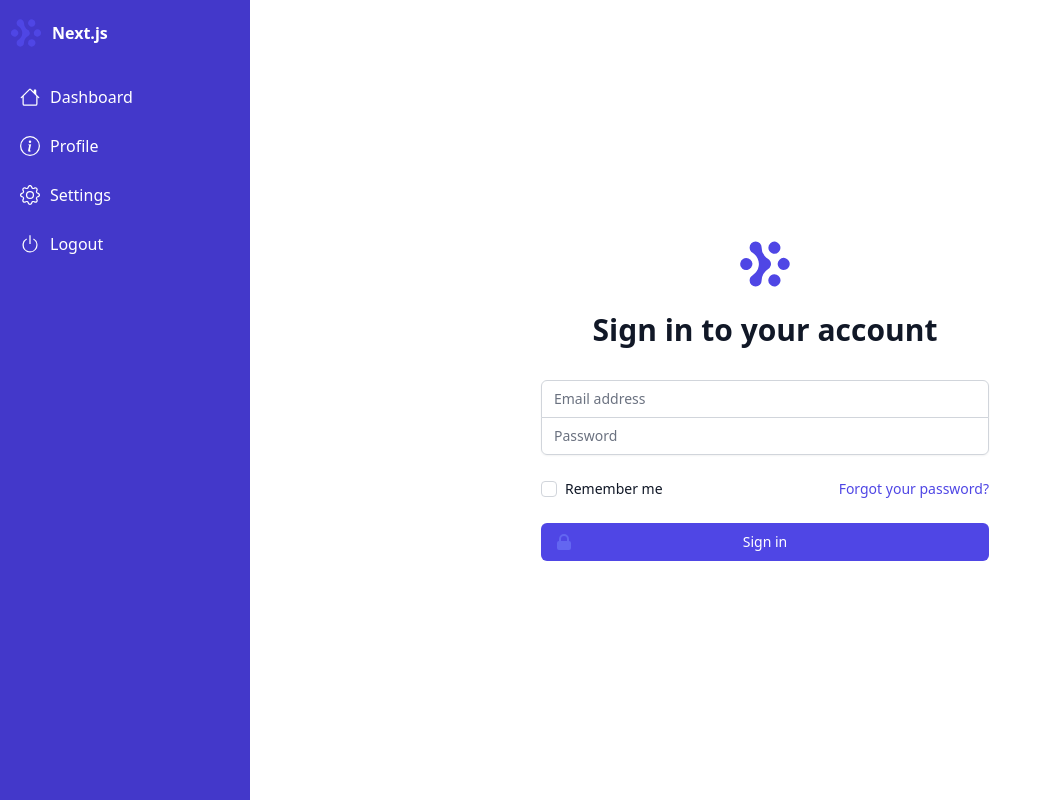
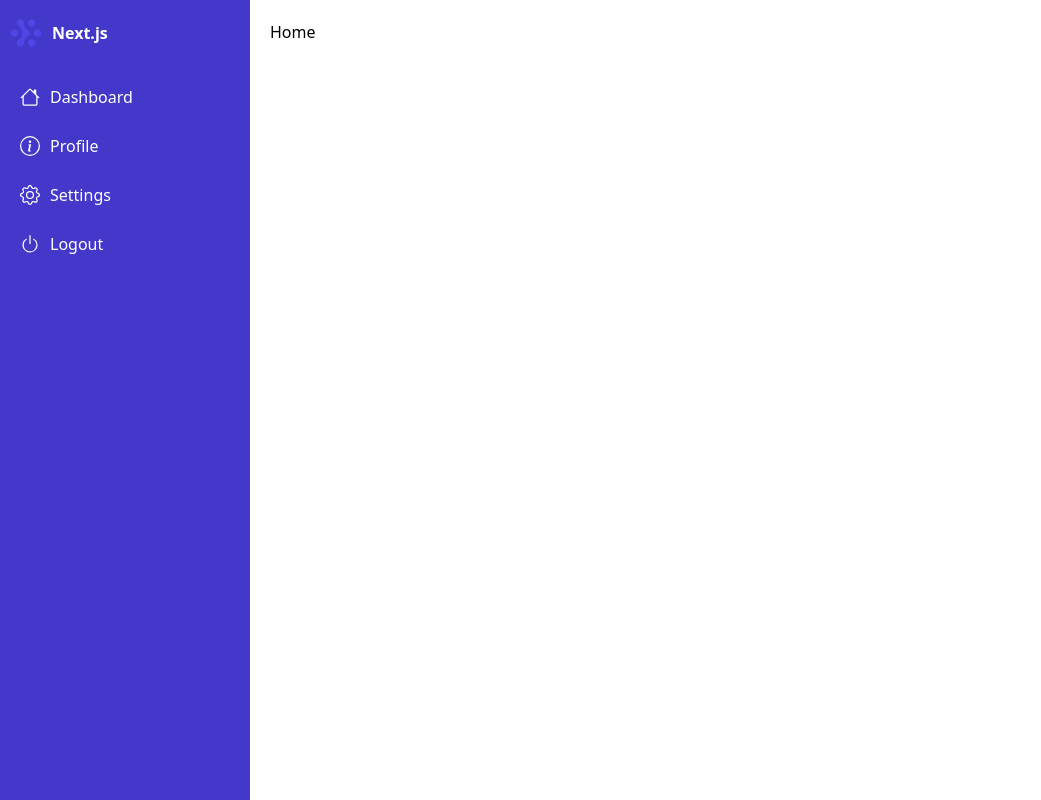
Before and after one commit to cuongnguyen32199/next-template, a Next.js app: page / in a window 1280 px wide. Shown: the whole page, without its empty margins (0-1041 px from the left). Built offline with nearby package versions, Linux system fonts and the light colour scheme.

Commit message:
Update middlewares, handling login process

```diff
--- a/components/Sidebar.tsx
+++ b/components/Sidebar.tsx
@@ -16,7 +16,7 @@ export default function Sidebar() {
             <p>Dashboard</p>
           </a>
         </Link>
-        <Link href="/account">
+        <Link href="/profile">
           <a className="menu__link">
             <BsInfoCircle />
             <p>Profile</p>
--- /dev/null
+++ b/middlewares/withAuth.ts
@@ -0,0 +1,3 @@
+export default async function withAuth() {
+
+}
--- a/package.json
+++ b/package.json
@@ -9,6 +9,8 @@
     "lint": "next lint"
   },
   "dependencies": {
+    "animate.css": "^4.1.1",
+    "axios": "^0.26.0",
     "bcrypt": "^5.0.1",
     "cookie-parser": "^1.4.6",
     "dotenv": "^16.0.0",
@@ -21,6 +23,7 @@
     "react": "17.0.2",
     "react-dom": "17.0.2",
     "react-icons": "^4.3.1",
+    "react-toastify": "^8.2.0",
     "sass": "^1.49.9",
     "triple-beam": "^1.3.0",
     "winston": "^3.6.0"
--- a/pages/_app.tsx
+++ b/pages/_app.tsx
@@ -1,7 +1,15 @@
 import Head from 'next/head';
 import type { AppProps } from 'next/app';
+import { ToastContainer, cssTransition } from 'react-toastify';
+import 'animate.css/animate.min.css';
+import 'react-toastify/dist/ReactToastify.css';
 
 import '../styles/globals.scss';
+
+const bounce = cssTransition({
+  enter: 'animate__animated animate__bounceIn',
+  exit: 'animate__animated animate__bounceOut'
+});
 
 function MyApp({ Component, pageProps }: AppProps) {
   return (
@@ -10,6 +18,7 @@ function MyApp({ Component, pageProps }: AppProps) {
         <title>Next Template</title>
       </Head>
       <Component {...pageProps} />
+      <ToastContainer transition={bounce} theme='colored' position='bottom-right' hideProgressBar autoClose={3000} />
     </>
   );
 }
--- a/pages/index.tsx
+++ b/pages/index.tsx
@@ -1,60 +1,9 @@
-import Image from 'next/image';
-import { LockClosedIcon } from '@heroicons/react/solid';
-
 import Layout from '../components/Layout';
 
 export default function Home() {
   return (
     <Layout>
-      <div className="min-h-full flex items-center justify-center py-12 px-4 sm:px-6 lg:px-8">
-        <div className="max-w-md w-full space-y-8">
-          <div className="flex justify-center flex-col">
-            <Image className="mx-auto h-12 w-auto" priority={true} src="/workflow.svg" height="48px" width="52.5px" alt="Workflow" />
-            <h2 className="mt-6 text-center text-3xl font-extrabold text-gray-900">Sign in to your account</h2>
-          </div>
-          <form className="mt-8 space-y-6" action="#" method="POST">
-            <input type="hidden" name="remember" defaultValue="true" />
-            <div className="rounded-md shadow-sm -space-y-px">
-              <div>
-                <label htmlFor="email-address" className="sr-only">
-                  Email address
-                </label>
-                <input id="email-address" name="email" type="email" autoComplete="email" required className="appearance-none rounded-none relative block w-full px-3 py-2 border border-gray-300 placeholder-gray-500 text-gray-900 rounded-t-md focus:outline-none focus:ring-indigo-500 focus:border-indigo-500 focus:z-10 sm:text-sm" placeholder="Email address" />
-              </div>
-              <div>
-                <label htmlFor="password" className="sr-only">
-                  Password
-                </label>
-                <input id="password" name="password" type="password" autoComplete="current-password" required className="appearance-none rounded-none relative block w-full px-3 py-2 border border-gray-300 placeholder-gray-500 text-gray-900 rounded-b-md focus:outline-none focus:ring-indigo-500 focus:border-indigo-500 focus:z-10 sm:text-sm" placeholder="Password" />
-              </div>
-            </div>
-
-            <div className="flex items-center justify-between">
-              <div className="flex items-center">
-                <input id="remember-me" name="remember-me" type="checkbox" className="h-4 w-4 text-indigo-600 focus:ring-indigo-500 border-gray-300 rounded" />
-                <label htmlFor="remember-me" className="ml-2 block text-sm text-gray-900">
-                  Remember me
-                </label>
-              </div>
-
-              <div className="text-sm">
-                <a href="#" className="font-medium text-indigo-600 hover:text-indigo-500">
-                  Forgot your password?
-                </a>
-              </div>
-            </div>
-
-            <div>
-              <button type="submit" className="group relative w-full flex justify-center py-2 px-4 border border-transparent text-sm font-medium rounded-md text-white bg-indigo-600 hover:bg-indigo-700 focus:outline-none focus:ring-2 focus:ring-offset-2 focus:ring-indigo-500">
-                <span className="absolute left-0 inset-y-0 flex items-center pl-3">
-                  <LockClosedIcon className="h-5 w-5 text-indigo-500 group-hover:text-indigo-400" aria-hidden="true" />
-                </span>
-                Sign in
-              </button>
-            </div>
-          </form>
-        </div>
-      </div>
+      Home
     </Layout>
   );
 }
--- a/pages/login/index.tsx
+++ b/pages/login/index.tsx
@@ -1,12 +1,39 @@
+import React, { useState } from 'react';
+import axios from 'axios';
 import Image from 'next/image';
 import { useRouter } from 'next/router';
+import { toast } from 'react-toastify';
 import { LockClosedIcon } from '@heroicons/react/solid';
 
 export default function Login() {
   const router = useRouter();
+  const [data, setData] = useState<{ email?: string; password?: string }>({});
+
+  const handleChange = (e: React.ChangeEvent<HTMLInputElement>) => {
+    setData({ ...data, [e.target.name]: e.target.value });
+  };
+
+  const handleSubmit = () => {
+    if (!data?.email?.trim() || !data?.password) {
+      toast.error('Missing credentials');
+      return;
+    }
+
+    axios
+      .post('/api/users/login', { email: data.email.toLowerCase(), password: data.password })
+      .then((response) => {
+        const { data } = response;
+        if (data.success) {
+          router.push('/');
+          return;
+        }
+        toast.error(data.message);
+      })
+      .catch((error) => toast.error(error?.message || 'Something was wrong'));
+  };
 
   return (
-    <div className="min-h-full flex items-center justify-center py-12 px-4 sm:px-6 lg:px-8">
+    <div className="h-100vh flex items-center justify-center py-12 px-4 sm:px-6 lg:px-8">
       <div className="max-w-md w-full space-y-8">
         <div className="flex justify-center flex-col">
           <Image className="mx-auto h-12 w-auto" priority={true} src="/workflow.svg" height="48px" width="52.5px" alt="Workflow" />
@@ -19,13 +46,13 @@ export default function Login() {
               <label htmlFor="email-address" className="sr-only">
                 Email address
               </label>
-                <input id="email-address" name="email" type="email" autoComplete="email" required className="appearance-none rounded-none relative block w-full px-3 py-2 border border-gray-300 placeholder-gray-500 text-gray-900 rounded-t-md focus:outline-none focus:ring-indigo-500 focus:border-indigo-500 focus:z-10 sm:text-sm" placeholder="Email address" />
+              <input id="email-address" name="email" onChange={handleChange} type="email" autoComplete="email" required className="appearance-none rounded-none relative block w-full px-3 py-2 border border-gray-300 placeholder-gray-500 text-gray-900 rounded-t-md focus:outline-none focus:ring-indigo-500 focus:border-indigo-500 focus:z-10 sm:text-sm" placeholder="Email address" />
             </div>
             <div>
               <label htmlFor="password" className="sr-only">
                 Password
               </label>
-                <input id="password" name="password" type="password" autoComplete="current-password" required className="appearance-none rounded-none relative block w-full px-3 py-2 border border-gray-300 placeholder-gray-500 text-gray-900 rounded-b-md focus:outline-none focus:ring-indigo-500 focus:border-indigo-500 focus:z-10 sm:text-sm" placeholder="Password" />
+              <input id="password" name="password" onChange={handleChange} type="password" autoComplete="current-password" required className="appearance-none rounded-none relative block w-full px-3 py-2 border border-gray-300 placeholder-gray-500 text-gray-900 rounded-b-md focus:outline-none focus:ring-indigo-500 focus:border-indigo-500 focus:z-10 sm:text-sm" placeholder="Password" />
             </div>
           </div>
 
@@ -45,7 +72,7 @@ export default function Login() {
           </div>
 
           <div>
-              <button type="submit" onClick={() => router.push('/')} className="group relative w-full flex justify-center py-2 px-4 border border-transparent text-sm font-medium rounded-md text-white bg-indigo-600 hover:bg-indigo-700 focus:outline-none focus:ring-2 focus:ring-offset-2 focus:ring-indigo-500">
+            <button type="button" onClick={handleSubmit} className="group relative w-full flex justify-center py-2 px-4 border border-transparent text-sm font-medium rounded-md text-white bg-indigo-600 hover:bg-indigo-700 focus:outline-none focus:ring-2 focus:ring-offset-2 focus:ring-indigo-500">
               <span className="absolute left-0 inset-y-0 flex items-center pl-3">
                 <LockClosedIcon className="h-5 w-5 text-indigo-500 group-hover:text-indigo-400" aria-hidden="true" />
               </span>
--- a/pages/account/index.tsx
+++ b/pages/profile/index.tsx
@@ -1,3 +1,4 @@
+import { GetServerSideProps , GetServerSidePropsContext } from 'next';
 import { PaperClipIcon } from '@heroicons/react/solid';
 
 import Layout from '../../components/Layout';
@@ -67,3 +68,9 @@ export default function Profile() {
     </Layout>
   );
 }
+
+export const getServerSideProps: GetServerSideProps = async (context: GetServerSidePropsContext): Promise<any> => {
+  console.log('Cookie', context.req.cookies);
+
+  return Promise.resolve();
+};
--- /dev/null
+++ b/utils/index.ts
@@ -0,0 +1 @@
+export const LIMIT = 10;
```
Also changed, not shown: 1 other file (tests, documents, lock files or other folders). Lines whose indentation alone changed are shown as unchanged.
